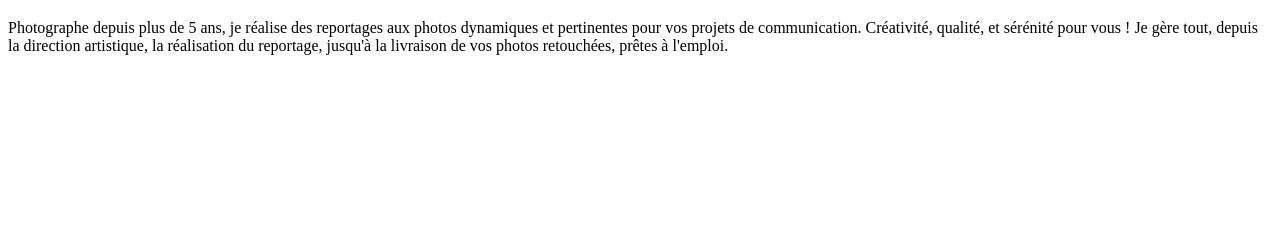
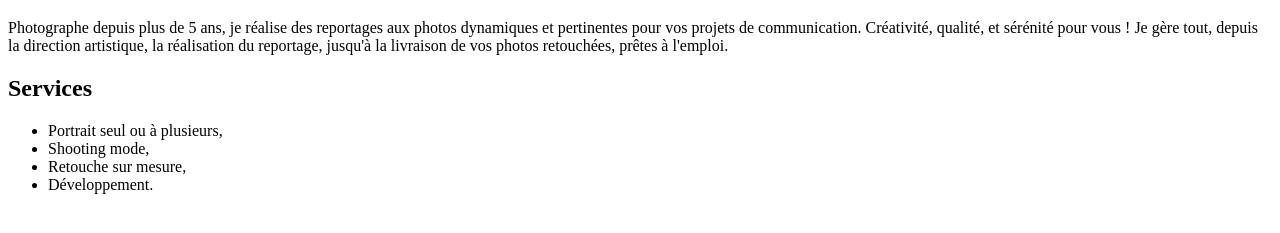
Before and after one commit to alexandreg67/robbie_lens, a plain HTML site: page dossier-demo/a-propos.html in a window 1280 px wide. Shown: the part 61-294 px from the top of the page. Drawn offline with Linux system fonts and the light colour scheme.

Commit message:
0.2 fichier a-propos déplacé dans le dossier démo + ajout de lien sur index.html

```diff
--- a/a-propos.html
+++ b/dossier-demo/a-propos.html
@@ -12,5 +12,14 @@
     <p>Photographe depuis plus de 5 ans, je réalise des reportages aux photos dynamiques et pertinentes pour vos projets de
     communication. Créativité, qualité, et sérénité pour vous ! Je gère tout, depuis la direction artistique, la réalisation
     du reportage, jusqu'à la livraison de vos photos retouchées, prêtes à l'emploi.</p>
+
+    <h2>Services</h2>
+
+    <ul>
+        <li>Portrait seul ou à plusieurs,</li>
+        <li>Shooting mode,</li>
+        <li>Retouche sur mesure,</li>
+        <li>Développement.</li>
+    </ul>
 </body>
 </html>
```
Also changed, not shown: index.html (+4 -1 lines).
